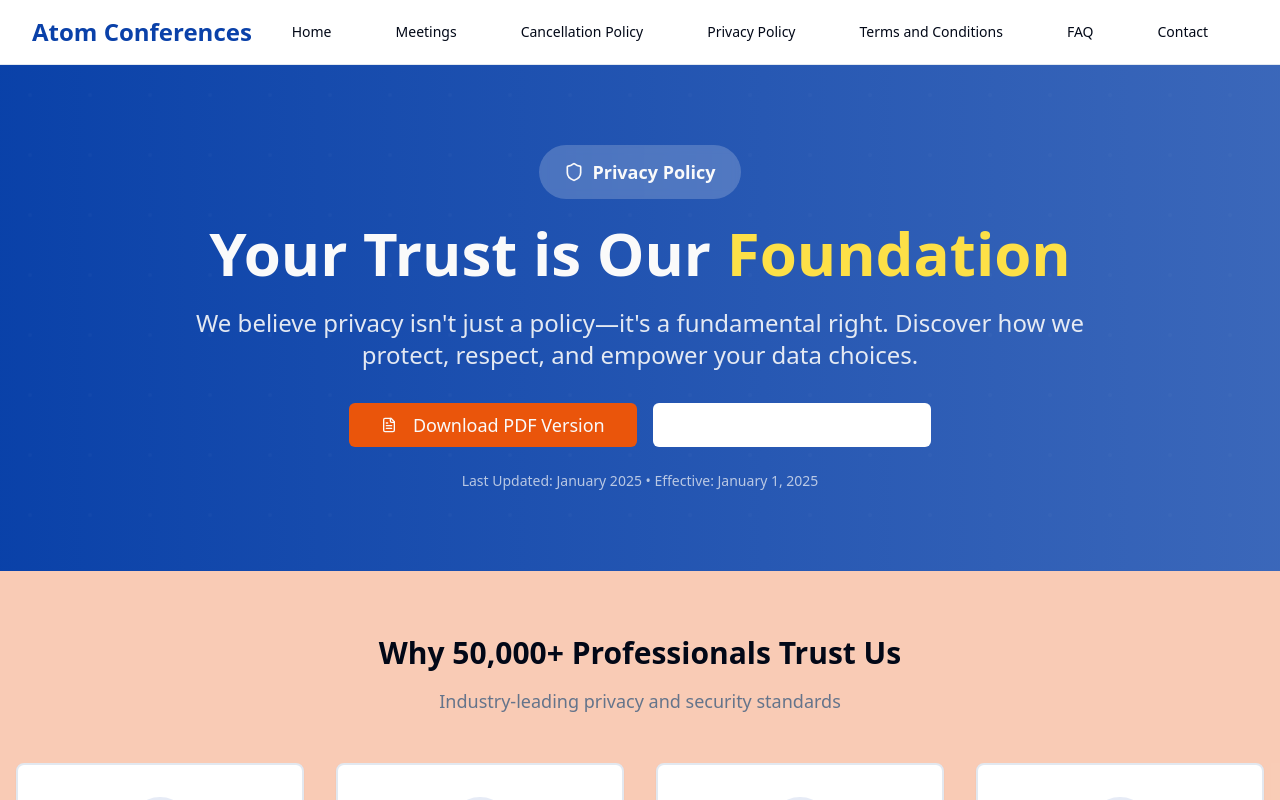
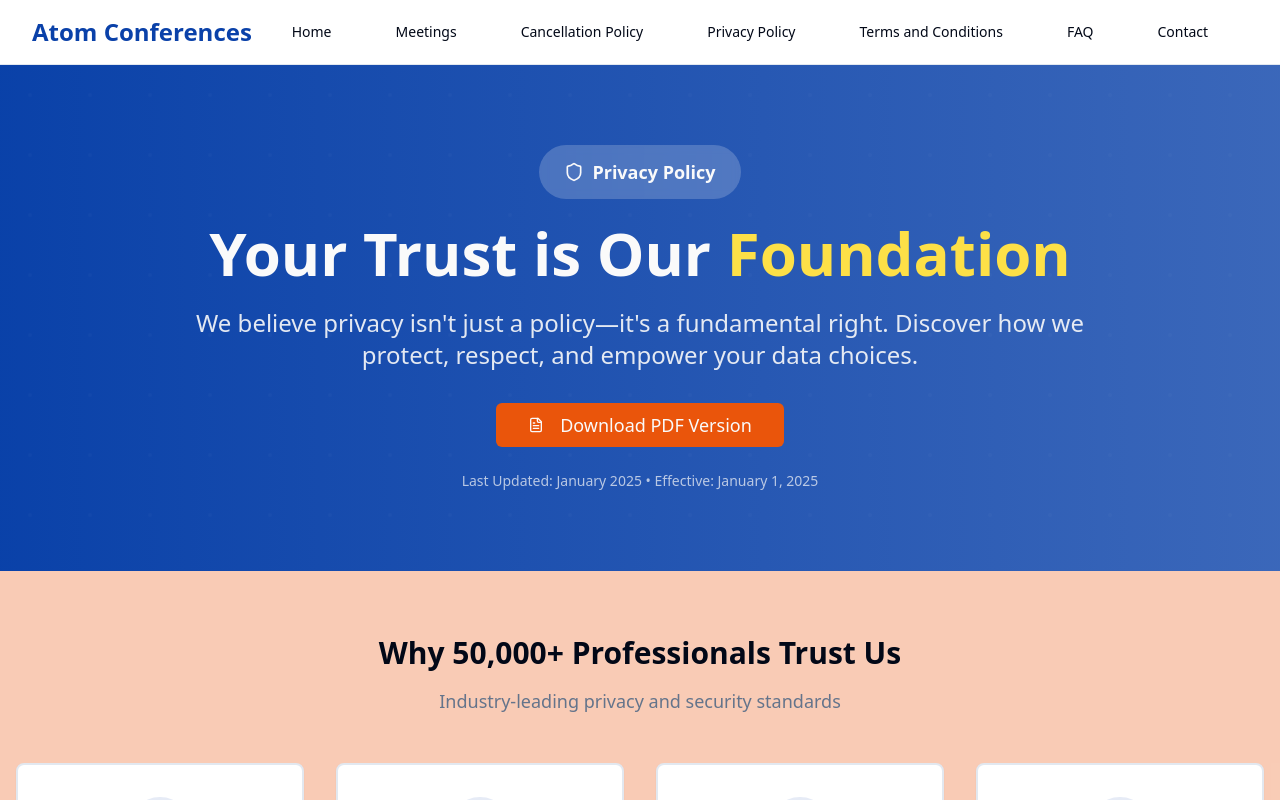
Before and after one commit to theatom-gp/atom-connect-hub, a React (Vite) app: page /privacy-policy in a window 1280 px wide. Shown: the top 800 px of the page. Built offline with nearby package versions, Linux system fonts and the light colour scheme.

Commit message:
Fix: Remove contact privacy team
Remove the "contact privacy team" element from the first section of the privacy policy page.

```diff
--- a/src/pages/PrivacyPolicy.tsx
+++ b/src/pages/PrivacyPolicy.tsx
@@ -82,10 +82,6 @@ const PrivacyPolicy = () => {
               <Button size="lg" variant="secondary" className="text-lg px-8 py-4">
                 <FileText className="h-5 w-5 mr-2" />
                 Download PDF Version
-              </Button>
-              <Button size="lg" variant="outline" className="text-lg px-8 py-4 border-white/30 text-white hover:bg-white/10">
-                <Mail className="h-5 w-5 mr-2" />
-                Contact Privacy Team
               </Button>
             </div>
             <p className="text-sm text-primary-foreground/70 mt-6">
```
